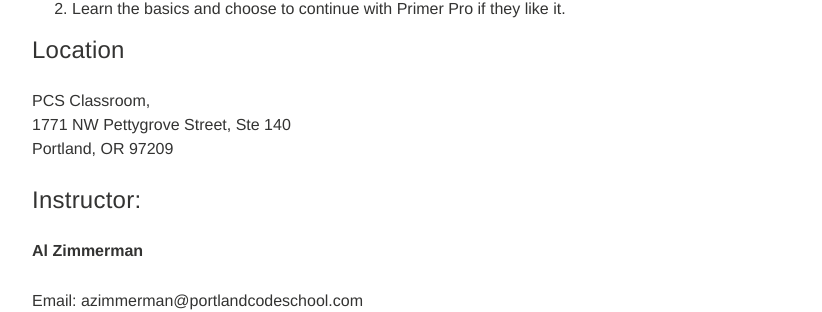
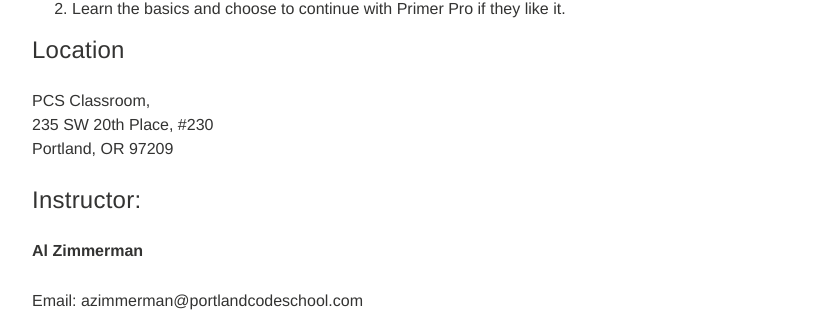
Before and after one commit to portlandcodeschool/primer, a Jekyll site: the page built from syllabus.md, in a window 1280 px wide and 900 px high, scrolled down 1157 px. Shown: the part 144-456 px from the top of the window, without its empty margins (288-1110 px from the left). Built offline with Jekyll 4.4.1, drawn with Linux system fonts in a browser that asks for light colours; nearby versions of some CDN libraries.

Commit message:
Updated PCS classroom address.

```diff
--- a/syllabus.md
+++ b/syllabus.md
@@ -44,7 +44,7 @@ Excited prospective students can elect to:
 ### Location
 
 PCS Classroom, <br>
-1771 NW Pettygrove Street, Ste 140<br>
+235 SW 20th Place, #230<br>
 Portland, OR 97209
 
 ### Instructor:
```
